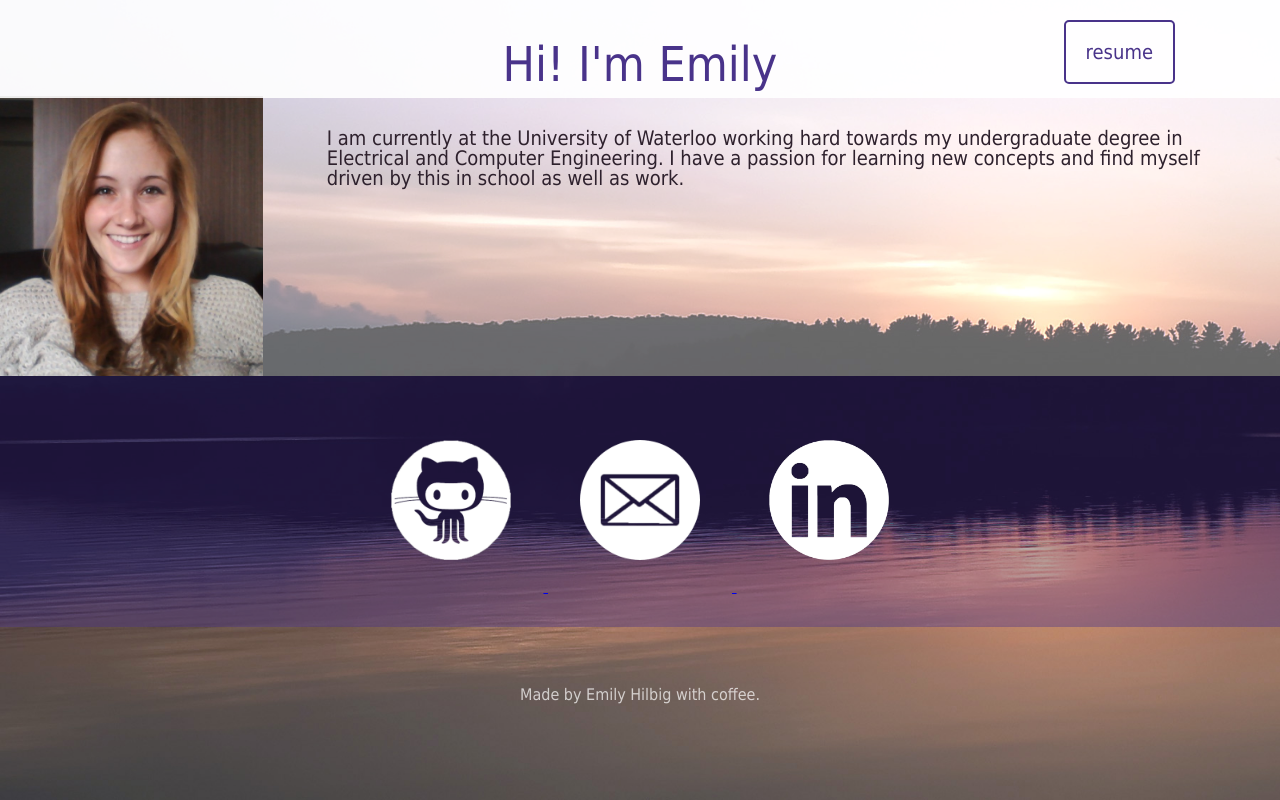
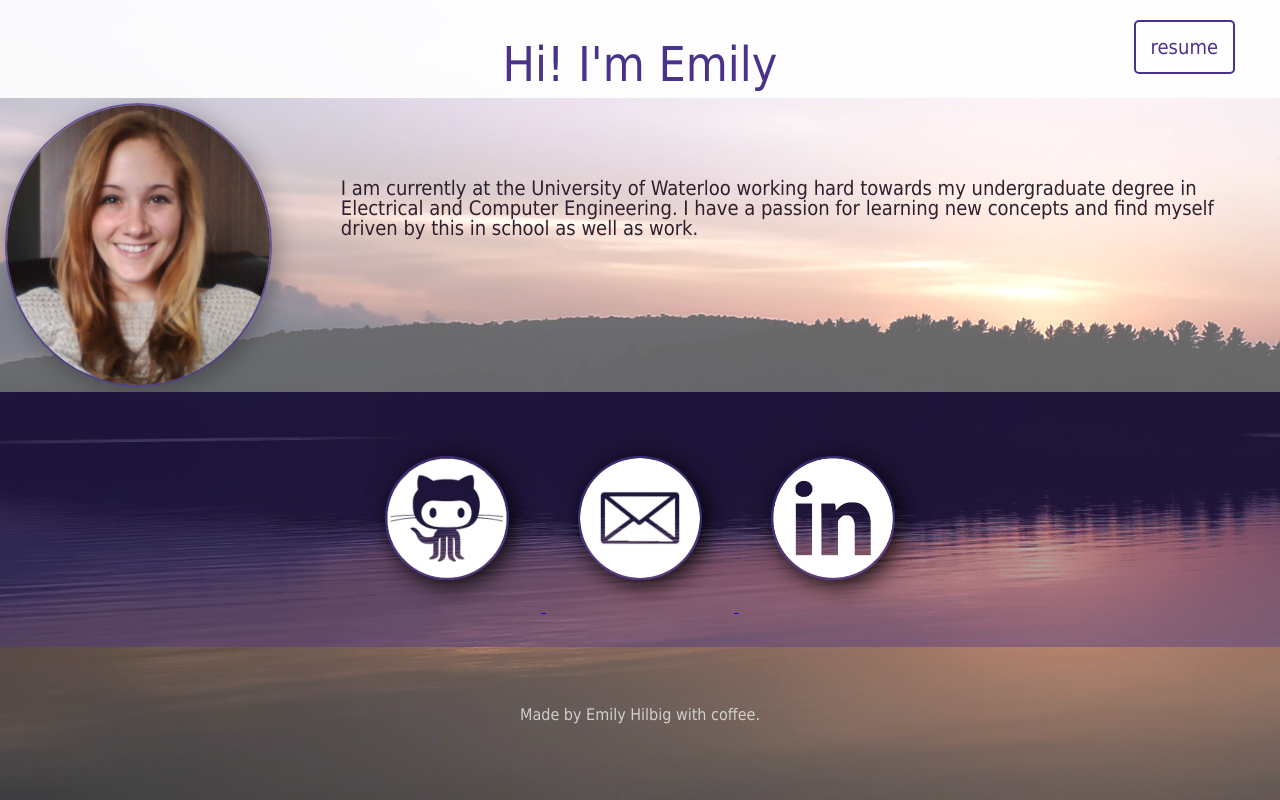
Before and after one commit to emilyhilbig/hilbig.me, a plain HTML site: page index.html in a window 1280 px wide. Drawn offline with Linux system fonts and the light colour scheme.

Commit message:
changed styles

```diff
--- a/css/website.css
+++ b/css/website.css
@@ -21,7 +21,7 @@
 }*/
 h1{
 	color: #49338A;
-	font-size: 3em;
+	font-size: 48px;
 	float: left;
 }
 
@@ -42,9 +42,9 @@ h1{
 
 .header a{
 	color: #49338A;
-	font-size: 1.25em;
-  margin-right: 5em;
-  padding: 1em;
+	font-size: 20px;
+  margin: 40px;
+  padding: 15px;
 /*	width: 10%;*/
   margin-top: 20px;
   text-decoration: none;
@@ -57,15 +57,14 @@ h1{
 }
 
 .header a:hover{
-  background: rgba(73, 51, 138, 0.8);
+  background: rgba(73, 51, 138, 0.75);
   color: rgba(255, 255, 255, 0.8);
-
 }
 
 /*.header .header-border{
   border-radius: 0.5em;
   border: 2px solid #49338A;
-
+98px
 }*/
 
 .header h1{
@@ -90,7 +89,7 @@ h1{
 
 .about-me{/*
     position: relative;*/
-	padding-top: 3em;
+	padding-top: 98px;
   width: 100%;
   padding-bottom: auto;
   overflow: hidden;
@@ -109,16 +108,22 @@ h1{
     float: left;
 }*/
 .about-me img{
-    opacity: 1.0;
-    width: auto;
-    height: 35%;
-    min-height: 10em;
-    max-height: 25em;
-    margin-top: 3em;
-    z-index: 5;
-    float: left;
+  opacity: 1.0;
+  width: auto;
+  height: 35%;
+  min-height: 100px;
+  max-height: 600px;
+  z-index: 5;
+  float: left;
+  border-radius: 50%;
+  border: 2px solid rgba(73, 51, 138, 0.75);
+  box-shadow: 5px 5px 25px rgba(0, 0, 0, 0.3);
+  margin: 5px;
 }
 
+.shaded{
+  box-shadow: 5px 5px 25px rgba(0, 0, 0, 0.9);
+}
 .about-me p{
 	color: #2E212D;
 	font-size: 1.25em;
@@ -148,6 +153,8 @@ h1{
   width: auto;
   height: 15%;
   z-index: 5;
+  border-radius: 50%;
+  border: 2px solid rgba(73, 51, 138, 0.75);
 }
 .contact-me-pls img:hover{
 	margin: 2em;
@@ -155,6 +162,7 @@ h1{
   width: auto;
   height: 15%;
   z-index: 5;
+  box-shadow: 5px 5px 25px rgba(0, 0, 0, 0);
 }
 
 .footer {
--- a/index.html
+++ b/index.html
@@ -33,15 +33,15 @@
 <div class="contact-me-pls">
 
 	<a href="https://github.com/emilyhilbig">
-		<img src="images/gitlogo.png">
+		<img class="shaded" src="images/gitlogo.png">
 	</a>
 
 	<a href="mailto:em.hilbig@gmail.com">
-		<img src="images/mailmepls.png">
+		<img class="shaded" src="images/mailmepls.png">
 	</a>
 
 	<a href="https://www.linkedin.com/pub/emily-hilbig/68/203/908">
-		<img src="images/linkedinlogo.png">
+		<img class="shaded" src="images/linkedinlogo.png">
 	</a>
 </div><!--
 <img src="images/algonqpark-sunset.jpg" class="bg"> -->
```
